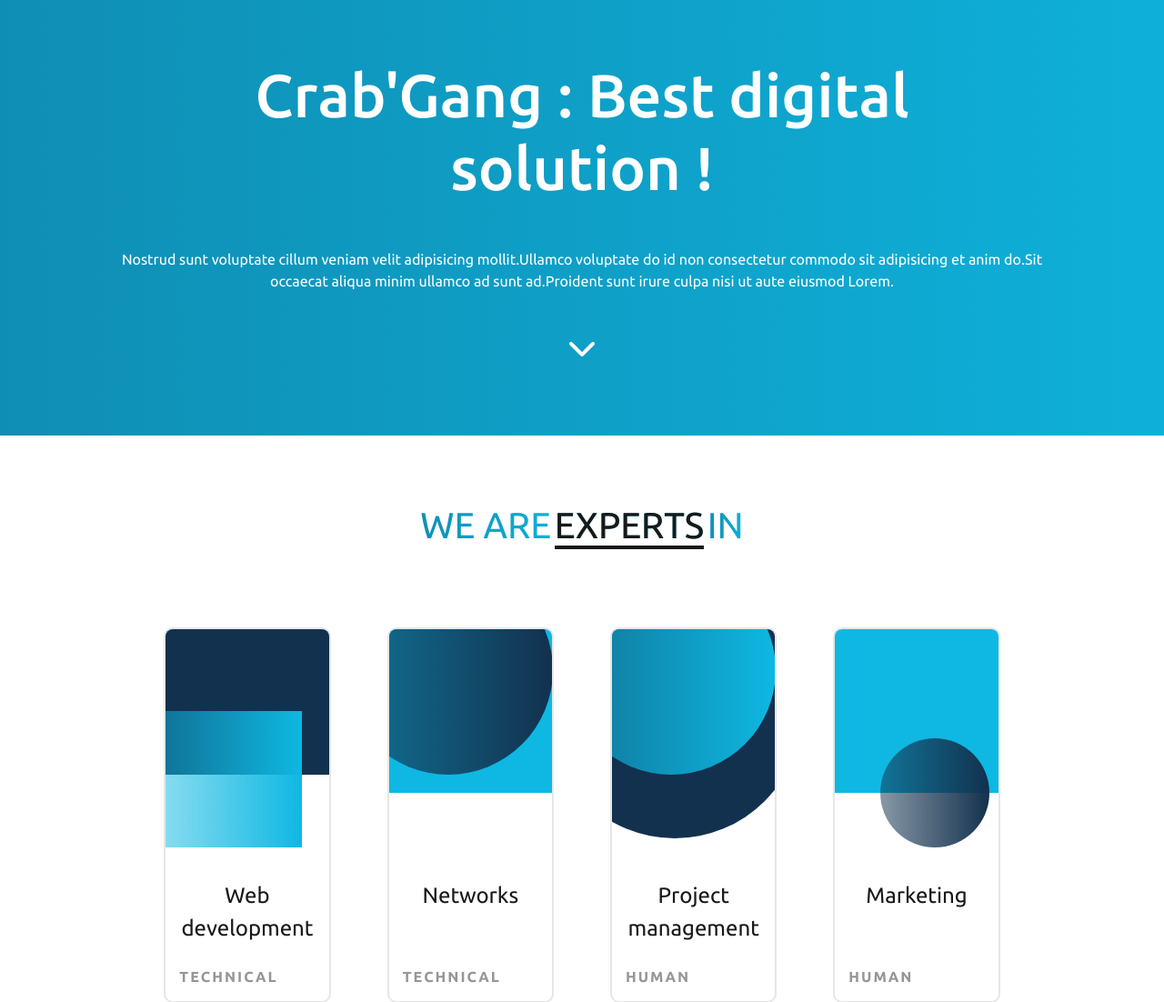
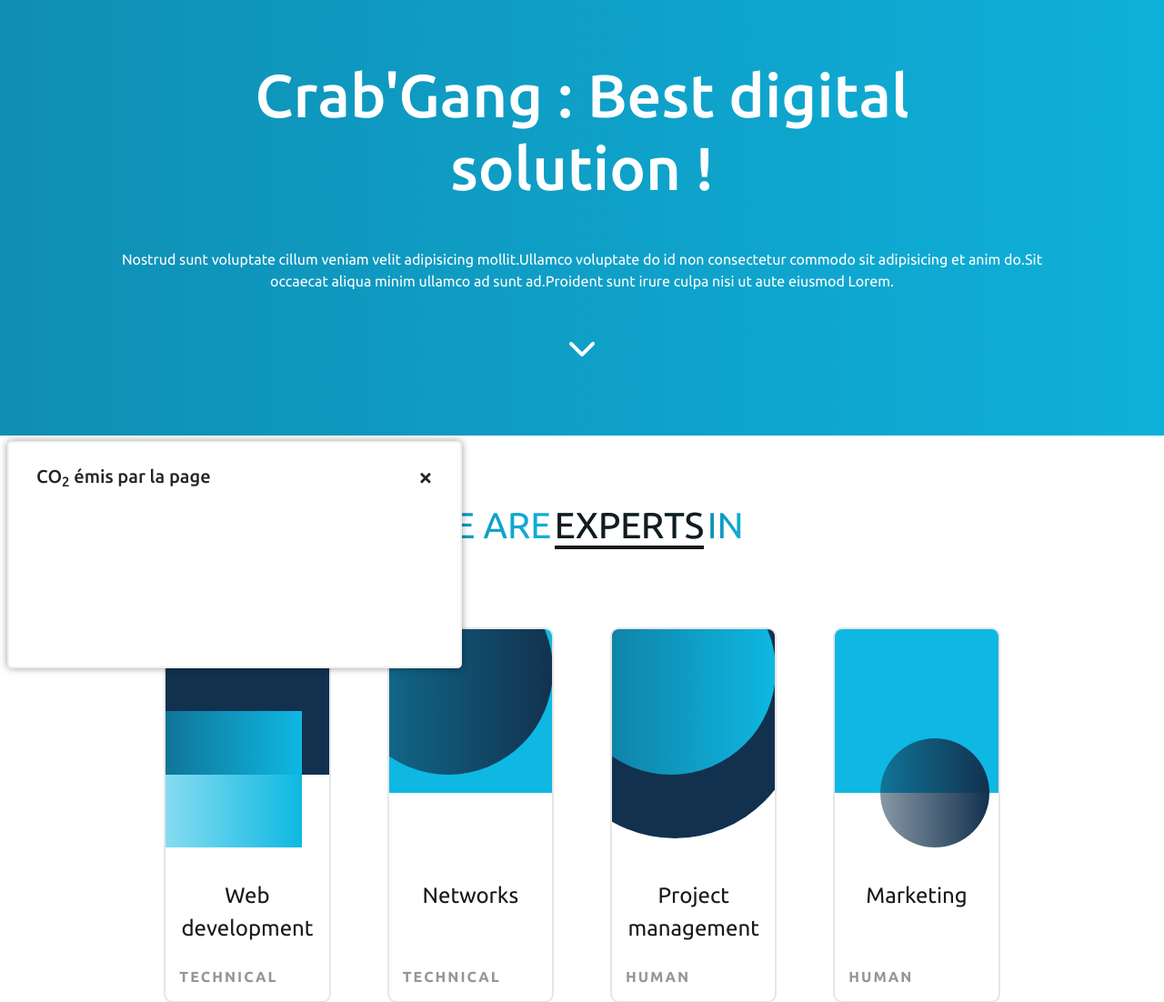
Before and after one commit to CrabGang-Team/crabgang2020, a Symfony app: template templates/main/home.html.twig in a window 1280 px wide. Shown: the part 57-1159 px from the top of the page at 91% size. Run offline with Twig, Linux system fonts and the light colour scheme; the template is opened without the code that fills it, so the values that code supplies are empty; some libraries are stand-ins or nearby versions.

```diff
--- a/public/css/style.css
+++ b/public/css/style.css
@@ -138,6 +138,29 @@
    font-weight: 600;
 }
 
+
+/* ? Popup carbon */
+.carbon-container {
+   position: fixed;
+   bottom: 8px;
+   left: 8px;
+   width: 500px;
+   height: 250px;
+   padding: 20px 30px;
+   background-color: white;
+   z-index: 10;
+   border-radius: 5px;
+   border: 2px solid rgb(240, 240, 240);
+   box-shadow: 0px 0px 8px rgba(0,0,0,0.4);
+}
+
+.carbon-title {
+   display: flex;
+   justify-content: space-between;
+   align-items: center;
+}
+
+
 /* ! Admin */
 /* ? Users list */
 .admin-card-title {
--- a/templates/base.html.twig
+++ b/templates/base.html.twig
@@ -61,8 +61,14 @@
 			</div>
 		</nav>
 
-		<div style="padding-top: 56px" class="pb-5">
+		<div style="padding-top: 56px;" class="pb-5">
 			{% block body %}{% endblock %}
+			<div class="carbon-container">
+				<div class="carbon-title">
+					<h5>CO<sub>2</sub> émis par la page</h5>
+					<h3>&times;</h3>
+				</div>
+			</div>
 		</div>
 
 		{# JQuery #}
```
Also changed, not shown: src/Controller/RedirectController.php (+11 -0 lines), public/.htaccess.
